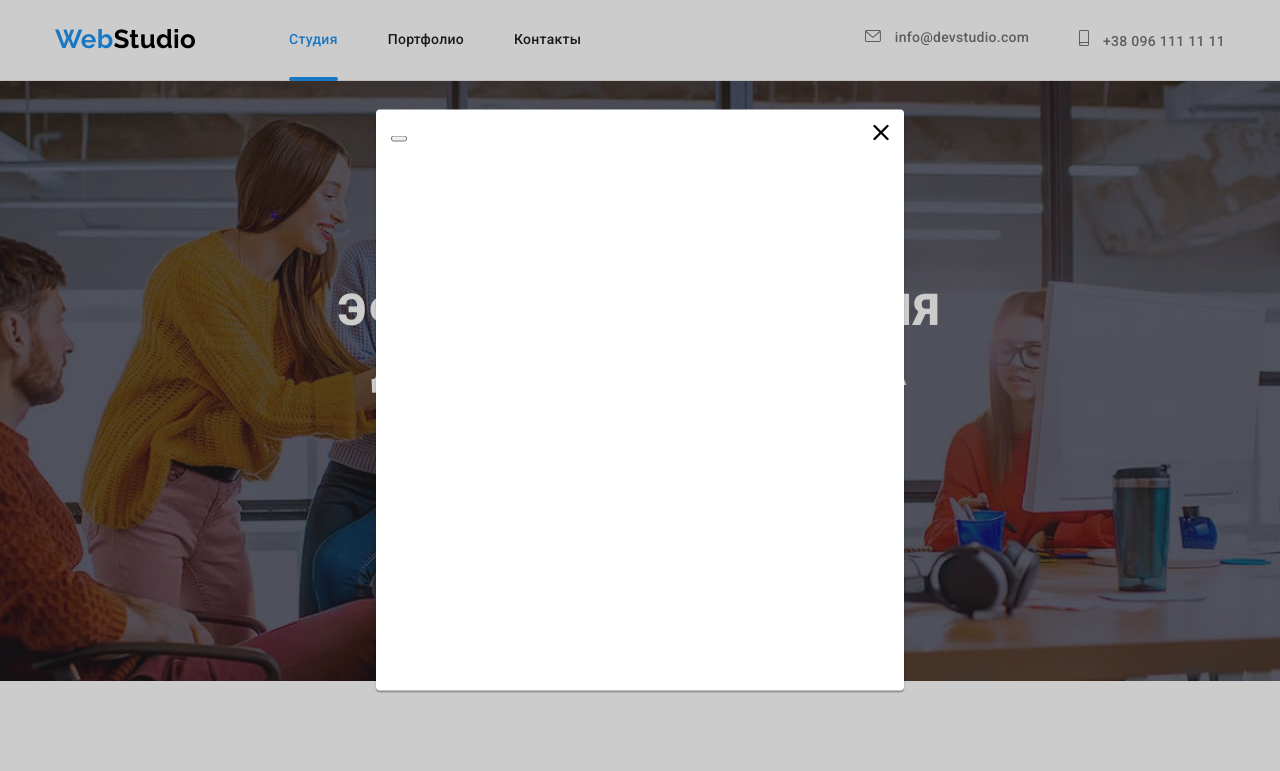
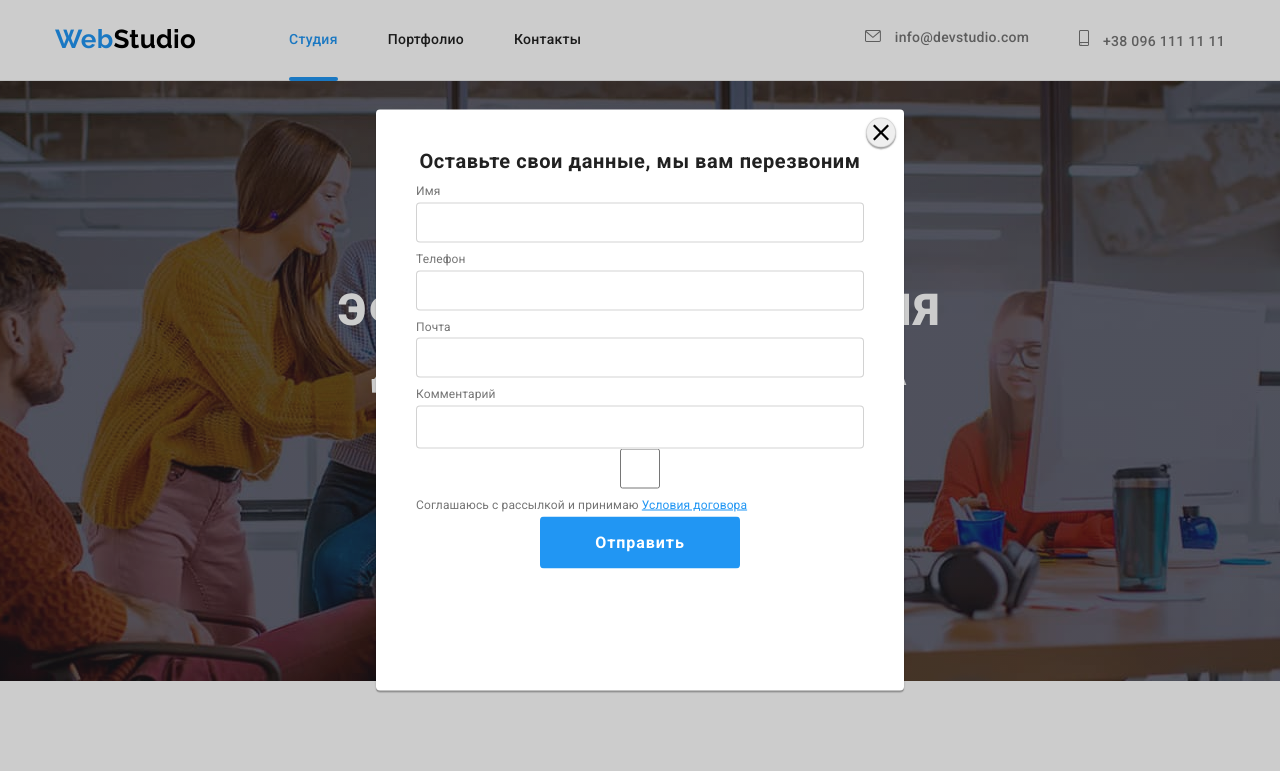
Before and after one commit to MellYu/goit-markup-hw-06, a plain HTML site: page index.html in a window 1280 px wide. Both pictures are taken after a click on the button "Заказать услугу". Shown: the top 771 px of the page. Drawn offline with nearby package versions, Linux system fonts and the light colour scheme.

Commit message:
add form

```diff
--- a/css/style.css
+++ b/css/style.css
@@ -235,7 +235,7 @@
     } */
 
 
-    /* стили для героя */
+    /*--------------------------------- стили для героя ----------------------------------*/
 
     .hero {
         max-width: 1600px;
@@ -269,6 +269,9 @@
         letter-spacing: 0.06em;
         text-transform: uppercase;
     }
+
+    /*----------------------------------------------модальное окно --------------------------------------------*/
+
         /* backdrop это серый фон за модалкой */
     .backdrop {
         position: fixed;
@@ -293,7 +296,7 @@
 
         min-width: 528px;
         min-height: 581px;
-        padding: 15px;
+
 
         background-color: var(--white-color);
         box-shadow: 0px 1px 3px rgba(0, 0, 0, 0.12),
@@ -312,14 +315,20 @@
          /* а transform: это изменение */
 
 /* крестик закрыть в модалке */
-    .close-cross {
+    .close-cross.button {
+        display: flex;
+        align-items: center;
         position: absolute;
         top: 0;
         right: 0;
-        width: 16px;
-        height: 16px;
-        margin: 15px;
-        cursor: pointer;
+        width: 30px;
+        height: 30px;
+        margin: 8px;
+        border-radius: 50%;
+        border: 1px solid rgba(0, 0, 0, 0.1);
+        box-shadow: 0px 1px 3px rgba(0, 0, 0, 0.12),
+                    0px 1px 1px rgba(0, 0, 0, 0.14),
+                    0px 2px 1px rgba(0, 0, 0, 0.2);
     }
 
         /* .close-button {
@@ -333,7 +342,44 @@
                     margin: 10px;
                 } */
 
-    /* стили для секций */
+    .order-title {
+        padding-bottom: 12px;
+        font-size: 20px;
+        line-height: 1.15;
+        text-align: center;
+        letter-spacing: 0.03em;
+
+        color: #212121;
+    }
+    .order-form {
+        display: flex;
+        flex-direction: column;
+        padding: 40px;
+    }
+    .order-form input {
+        height: 40px;
+        margin-bottom: 10px;
+        border: 1px solid rgba(33, 33, 33, 0.2);
+        border-radius: 4px;
+    }
+    .order-form label {
+        font-size: 12px;
+        letter-spacing: 0.01em;
+        margin-bottom: 4px;
+    }
+    .order-form textarea {
+        resize: none;
+        border: 1px solid rgba(33, 33, 33, 0.2);
+        border-radius: 4px;
+    }
+    .order-form .btn {
+        margin:auto;
+    }
+    .agreement {
+        text-decoration: underline;
+        color: var(--accient-color);
+    }
+    /* -----------------------------------стили для секций ---------------------------------------------*/
     .section {
         padding-top: 94px;
     }
@@ -347,7 +393,7 @@
         font-size: 36px;
         line-height: 1.16;
     }
-
+/* ----------------------------------------наши приимущества --------------------------------------------*/
     .features {
         display: flex;
     }
@@ -360,7 +406,7 @@
         content: "";
         width: 270px;
         height: 120px;
-
+/* ------------------------------------SVG в секции приимуществ ------------------------------------------*/
     }
     .pseudo1::before {
         background-image: url(../images/SVG/antenna.svg);
@@ -386,15 +432,11 @@
         color: var(--secondary-text-color);
     }
 
-    /* на данный момент все теги <p> имеют класс text. Хотя можно было обратитьсяи просто к тегу или через родителя к тегу  */
     .text {
         font-size: 14px;
         line-height: 1.71;
     }
 
-    .example-text {
-        padding-bottom: 20px;
-    }
 
     .works {
         display: flex;
@@ -429,7 +471,7 @@
         background-color: rgba(47, 48, 58, 0.8);
     }
 
-    /* Наша команда */
+    /* ---------------------------------------------Наша команда-------------------------------------------------- */
     .team {
         margin-bottom: 0;
         background: var(--team-color);
@@ -670,7 +712,7 @@
     }
 
 
-      /* ПОРТФОЛИО */
+      /* -----------------------------------------------ПОРТФОЛИО ---------------------------------------------------*/
 
     .filter {
         display: flex;
@@ -681,7 +723,7 @@
         margin-left: 8px;
     }
 
-    /* секция примеров работ */
+    /* -------------------------------секция примеров работ ---------------------------------------*/
 
     .examples {
         padding-bottom: 95px;
@@ -690,8 +732,11 @@
     .examples-item {
         display: flex;
         flex-wrap: wrap;
+        padding-left: 0;
+    }
 
-        padding-left: 0;
+    .example-text {
+        padding-bottom: 20px;
     }
 
     .example-item:hover .examples-overlay{
@@ -734,8 +779,8 @@
 
         margin-bottom: 30px;
         margin-right: 30px;
+    }
 
-    }
 
     .example-list:nth-child(3n) {
         margin-right: 0;
--- a/index.html
+++ b/index.html
@@ -15,7 +15,7 @@
     <!-- шапка -->
     <header class="page-header">
         <!-- навигация - ссылки по сайту -->
-         <div class="container header-container">
+        <div class="container header-container">
             <nav class="site-nav">
                 <a class="header-logo" href="./index.html"><span class="logo-web">Web</span>Studio</a>
                 <ul class="site-nav-links" >
@@ -49,7 +49,7 @@
                     </a>
                 </li>
             </ul>
-         </div>
+        </div>
     </header>
 
     <!-- основной контент -->
@@ -346,12 +346,30 @@
     </footer>
     <div class="backdrop is-hidden" data-modal>
         <div class="modal">
-            <button data-modal-close type="button" >
-                <!--class="close-button" + -->
-                <svg class="close-cross" width="18px" height="18px">
+            <button data-modal-close type="button" class="close-cross button">
+                <svg width="18px" height="18px">
                     <use href="./images/sprite1.svg#icon-Close-krest"></use>
                 </svg>
             </button>
+            <form class="order-form">
+                <b class="order-title" >Оставьте свои данные, мы вам перезвоним</b>
+                <label for="name">Имя</label>
+                <input type="text" name="name" id="name" autofocus>
+
+                <label for="tel">Телефон</label>
+                <input type="tel" name="tel" id="tel">
+
+                <label for="email">Почта</label>
+                <input type="email" name="email" id="email">
+
+                <label for="comment">Комментарий</label>
+                <textarea name="comment" id="comment"></textarea>
+
+                <input type="checkbox" name="agreement" value="agreement" id="agreement">
+                <label for="agreement">Соглашаюсь с рассылкой и принимаю <a class="agreement" href="">Условия договора</a></label>
+
+                <button class="btn primary" type="submit">Отправить</button>
+            </form>
         </div>
     </div>
     <script src="./js/modal.js"></script>
```
